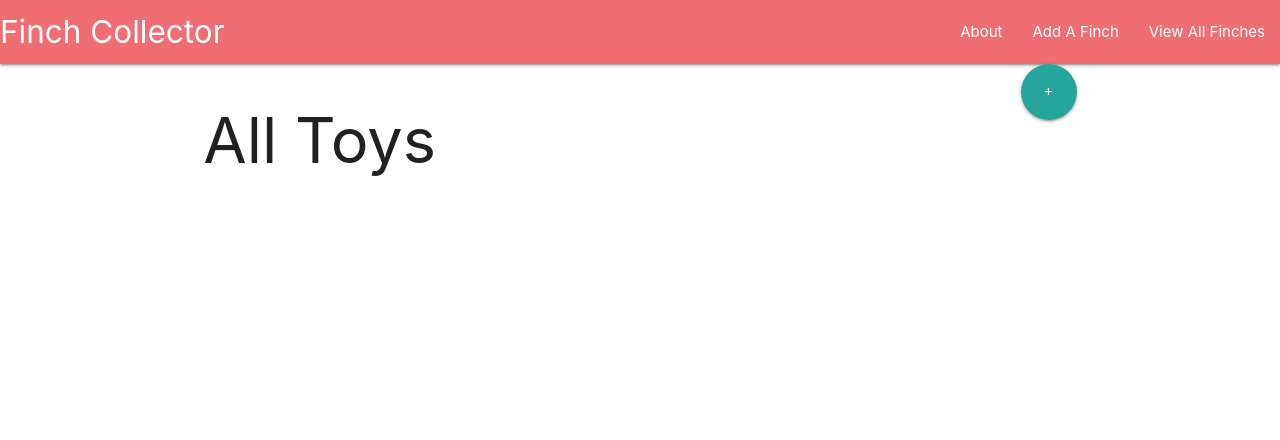
After one commit to jadewang425/finchcollector, a Django app: page /toys/ in a window 1280 px wide. The commit adds this page. Shown: the top 440 px of the page. Run offline with Django 4.2, Linux system fonts and the light colour scheme; data that the repository does not hold is empty.

Commit message:
added Toy model, toy_index, toy_detail, and toy_create

```diff
--- a/main_app/admin.py
+++ b/main_app/admin.py
@@ -1,5 +1,6 @@
 from django.contrib import admin
-from .models import Finch, Feeding
+from .models import Finch, Feeding, Toy
 # Register your models here.
 admin.site.register(Finch)
 admin.site.register(Feeding)
+admin.site.register(Toy)
--- /dev/null
+++ b/main_app/templates/toys/index.html
@@ -0,0 +1,22 @@
+{% extends 'base.html' %}
+{% block content %}
+    <div class="row">
+        <div class="col s6">
+            <h1>All Toys</h1>
+        </div>
+        <div class="col s6 add_toy">
+            <a href="{% url 'toys_create' %}" class="btn-floating btn-large right add_toy_btn">+</a>
+        </div>
+    </div>
+    {% for toy in object_list %}
+        <a href="{% url 'toys_detail' toy.id %}">
+            <div class="card">
+                <div class="card-content">
+                    <span class="card-title">
+                        <span style="color: {{ toy.color }}"> {{ toy.color }}</span> {{ toy.name }}
+                    </span>
+                </div>
+            </div>
+        </a>
+    {% endfor %}
+{% endblock %}
--- a/main_app/urls.py
+++ b/main_app/urls.py
@@ -10,4 +10,18 @@ urlpatterns = [
     path('finches/<int:pk>/update', views.FinchUpdate.as_view(), name='finch_update'),
     path('finches/<int:pk>/delete', views.FinchDelete.as_view(), name='finch_delete'),
     path('finches/<int:finch_id>/add_feeding', views.add_feeding, name='add_feeding'),
+    # toy routes
+    # index
+    path('toys/', views.ToyList.as_view(), name='toys_index'),
+    # detail
+    path('toys/<int:pk>/', views.ToyDetail.as_view(), name='toys_detail'),
+    # create
+    path('toys/create/', views.ToyCreate.as_view(), name='toys_create'),
+    # update
+    path('toys/<int:toy_id>/update', views.ToyUpdate.as_view(), name='toys_update'),
+    # delete
+    path('toys/<int:toy_id>/delete', views.ToyDelete.as_view(), name='toys_delete'),
+
+
+
 ]
--- a/main_app/views.py
+++ b/main_app/views.py
@@ -1,7 +1,9 @@
 from django.shortcuts import render, redirect
 from django.views.generic.edit import CreateView, UpdateView, DeleteView
+from django.views.generic import ListView
+from django.views.generic.detail import DetailView
 
-from .models import Finch
+from .models import Finch, Toy
 
 # import the FeedingForm
 from .forms import FeedingForm
@@ -30,7 +32,7 @@ def finches_detail(request, finch_id):
 
 class FinchCreate(CreateView):
     model = Finch
-    fields = '__all__'
+    fields = ['breed', 'origin', 'description']
 
 class FinchUpdate(UpdateView):
     model = Finch
@@ -47,3 +49,24 @@ def add_feeding(request, finch_id):
         new_feeding.finch_id = finch_id
         new_feeding.save()
     return redirect('detail', finch_id=finch_id)
+
+# Toy views
+class ToyList(ListView):
+    model = Toy
+    template_name = 'toys/index.html'
+
+class ToyDetail(DetailView):
+    model = Toy
+    template_name = 'toys/detail.html'
+
+class ToyCreate(CreateView):
+    model = Toy
+    fields = ['name', 'color']
+
+class ToyUpdate(UpdateView):
+    model = Toy
+    fields = ['name', 'color']
+
+class ToyDelete(DeleteView):
+    model = Toy
+    success_url = '/toys'
```
Also changed, not shown: main_app/models.py (+12 -0 lines), main_app/templates/main_app/toy_form.html (added, +15 -0 lines), main_app/templates/toys/detail.html (added, +17 -0 lines), main_app/migrations/0004_toy.py (added), main_app/migrations/0005_finch_toys.py (added), main_app/static/css/style.css (indentation only).
